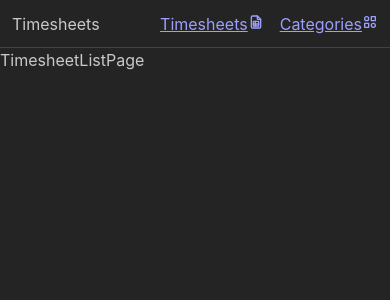
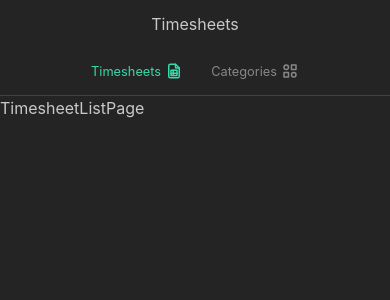
Before and after one commit to DanielSerio/developer-timesheets, a React (Vite) app in the folder web/: page / in a window 390 px wide. Shown: the top 300 px of the page. Built offline with nearby package versions, Linux system fonts and the light colour scheme.

Commit message:
responsive nav styles

```diff
--- a/web/src/modules/Core/components/Header.tsx
+++ b/web/src/modules/Core/components/Header.tsx
@@ -5,14 +5,33 @@ export const HEADER_HEIGHT = 48;
 
 export function Header() {
   return (
-    <AppShellHeader h={HEADER_HEIGHT}>
-      <Flex component="header" direction="column">
-        <Flex align="center" justify="space-between" px="sm">
-          <Text>Timesheets</Text>
+    <>
+      <AppShellHeader visibleFrom="xs" h={HEADER_HEIGHT}>
+        <Flex component="header" direction="column" wrap="wrap">
+          <Flex align="center" justify="space-between" px="sm">
+            <Text>Timesheets</Text>
 
-          <Navigation />
+            <Navigation />
+          </Flex>
         </Flex>
-      </Flex>
-    </AppShellHeader>
+      </AppShellHeader>
+      {/* Small Screens */}
+      <AppShellHeader hiddenFrom="xs">
+        <Flex component="header" direction="column">
+          <Flex
+            align="center"
+            justify="space-between"
+            direction="column"
+            px="sm"
+          >
+            <Flex h={HEADER_HEIGHT} align="center">
+              <Text>Timesheets</Text>
+            </Flex>
+
+            <Navigation />
+          </Flex>
+        </Flex>
+      </AppShellHeader>
+    </>
   );
 }
--- a/web/src/modules/Core/components/Navigation.tsx
+++ b/web/src/modules/Core/components/Navigation.tsx
@@ -20,13 +20,13 @@ function AutoNavContent({
   icon?: IconType;
 }) {
   return (
-    <Flex>
+    <Flex gap={4} align="center">
       <Box component="span" className="text">
         {title}
       </Box>
       {!!Icon && (
         <Box component="span" className="icon">
-          <Icon />
+          <Icon size={18} style={{ transform: "translateY(2px)" }} />
         </Box>
       )}
     </Flex>
@@ -43,7 +43,7 @@ function NavigationLink({ to, children, title, icon }: NavigationLinkProps) {
 
 export function Navigation() {
   return (
-    <Group h={HEADER_HEIGHT}>
+    <Group className="navigation" h={HEADER_HEIGHT}>
       <NavigationLink to="/" title="Timesheets" icon={TbFileSpreadsheet} />
       <NavigationLink to="/categories" title="Categories" icon={TbCategory2} />
     </Group>
--- a/web/src/providers/theme.provider.tsx
+++ b/web/src/providers/theme.provider.tsx
@@ -1,8 +1,11 @@
+import { THEME } from "#const/theme";
 import { MantineProvider } from "@mantine/core";
 import type { PropsWithChildren } from "react";
 
 export function ThemeProvider({ children }: PropsWithChildren) {
   return (
-    <MantineProvider defaultColorScheme="dark">{children}</MantineProvider>
+    <MantineProvider defaultColorScheme="dark" theme={THEME}>
+      {children}
+    </MantineProvider>
   );
 }
--- a/web/src/routes/__root.tsx
+++ b/web/src/routes/__root.tsx
@@ -1,12 +1,21 @@
 import { Header, HEADER_HEIGHT } from "#modules/Core/components/Header";
 import { AppShell } from "@mantine/core";
+import { useResizeObserver } from "@mantine/hooks";
 import { createRootRoute, Outlet } from "@tanstack/react-router";
 
 export const Route = createRootRoute({
-  component: () => (
-    <AppShell header={{ height: HEADER_HEIGHT }}>
-      <Header />
-      <Outlet />
-    </AppShell>
-  ),
+  component: () => {
+    const [ref, rect] = useResizeObserver(); // 576 min
+    return (
+      <AppShell
+        header={{
+          height: rect.width <= 576 ? HEADER_HEIGHT * 2 : HEADER_HEIGHT,
+        }}
+        ref={ref}
+      >
+        <Header />
+        <Outlet />
+      </AppShell>
+    );
+  },
 });
--- a/web/src/styles/config/_index.scss
+++ b/web/src/styles/config/_index.scss
@@ -1 +1,2 @@
+@forward "funcs";
 @forward "mixin";
--- /dev/null
+++ b/web/src/styles/config/funcs/_index.scss
@@ -0,0 +1 @@
+@forward "./size";
--- /dev/null
+++ b/web/src/styles/config/funcs/_size.scss
@@ -0,0 +1,3 @@
+@function to-rem($n) {
+  @return calc($n / 16) * 1rem;
+}
--- /dev/null
+++ b/web/src/styles/module/navigation/_index.scss
@@ -0,0 +1 @@
+@forward "link";
--- /dev/null
+++ b/web/src/styles/module/navigation/_link.scss
@@ -0,0 +1,23 @@
+@use "../../config";
+
+.navigation a {
+  font-size: 0.8rem;
+  padding: 4px 6px;
+  border-radius: config.to-rem(3);
+  text-decoration: none;
+  color: inherit;
+  opacity: 0.6;
+
+  &:hover,
+  &.active {
+    opacity: 1;
+  }
+
+  &:hover {
+    text-decoration: underline;
+  }
+
+  &.active {
+    color: var(--mantine-color-anchor);
+  }
+}
--- a/web/src/styles/output/global.scss
+++ b/web/src/styles/output/global.scss
@@ -1,2 +1,3 @@
 @forward "../module/mantine";
 @forward "../module/base";
+@forward "../module/navigation";
```
